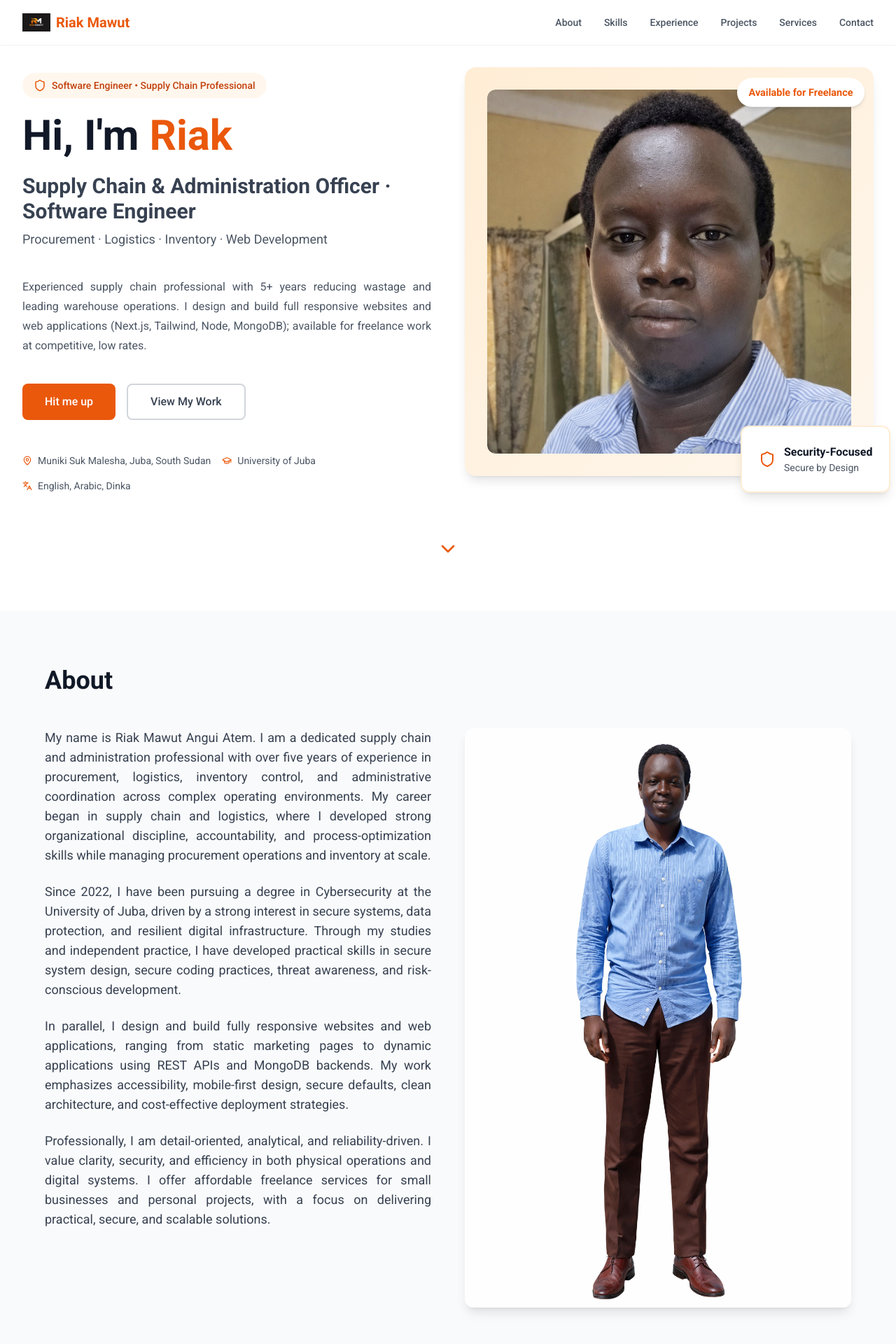
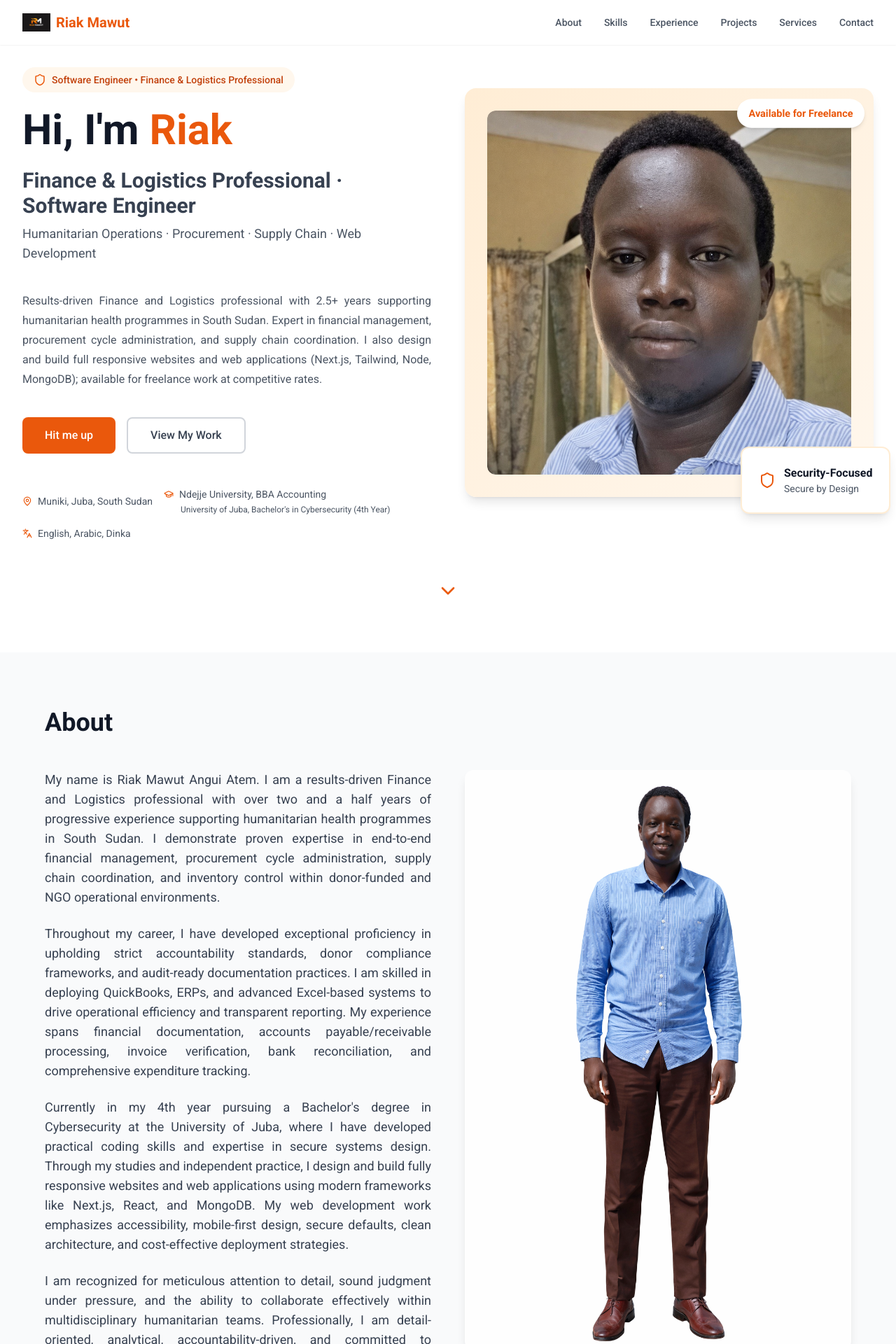
Before and after one commit to riakmawut1-hub/riak-portfolio, a Next.js app: page / in a window 1280 px wide. Shown: the top 1920 px of the page at 70% size. Built offline with nearby package versions, Linux system fonts and the light colour scheme.

Commit message:
Update portfolio profile and experience from CV

```diff
--- a/app/page.tsx
+++ b/app/page.tsx
@@ -25,15 +25,15 @@ export default function Portfolio() {
 
       name: "Riak Mawut Angui Atem",
 
-      title: "Supply Chain & Administration Officer · Software Engineer",
-
-      subtitle: "Procurement · Logistics · Inventory · Web Development",
+      title: "Finance & Logistics Professional · Software Engineer",
+
+      subtitle: "Humanitarian Operations · Procurement · Supply Chain · Web Development",
 
       webDev: "I build full responsive websites and web apps — affordable freelance rates.",
 
       cta: "Hit me up",
 
-      description: "Experienced supply chain professional with 5+ years reducing wastage and leading warehouse operations. I design and build full responsive websites and web applications (Next.js, Tailwind, Node, MongoDB); available for freelance work at competitive, low rates."
+      description: "Results-driven Finance and Logistics professional with 2.5+ years supporting humanitarian health programmes in South Sudan. Expert in financial management, procurement cycle administration, and supply chain coordination. I also design and build full responsive websites and web applications (Next.js, Tailwind, Node, MongoDB); available for freelance work at competitive rates."
 
     },
 
@@ -41,42 +41,50 @@ export default function Portfolio() {
 
       phone: "+211 922 950 783",
 
-      email: "riakmawut3@gmail.com",
-
-      location: "Muniki Suk Malesha, Juba, South Sudan"
+      email: "Riakmawut68@gmail.com",
+
+      location: "Muniki, Juba, South Sudan"
 
     },
 
     about: {
       paragraphs: [
-        "My name is Riak Mawut Angui Atem. I am a dedicated supply chain and administration professional with over five years of experience in procurement, logistics, inventory control, and administrative coordination across complex operating environments. My career began in supply chain and logistics, where I developed strong organizational discipline, accountability, and process-optimization skills while managing procurement operations and inventory at scale.",
-        "Since 2022, I have been pursuing a degree in Cybersecurity at the University of Juba, driven by a strong interest in secure systems, data protection, and resilient digital infrastructure. Through my studies and independent practice, I have developed practical skills in secure system design, secure coding practices, threat awareness, and risk-conscious development.",
-        "In parallel, I design and build fully responsive websites and web applications, ranging from static marketing pages to dynamic applications using REST APIs and MongoDB backends. My work emphasizes accessibility, mobile-first design, secure defaults, clean architecture, and cost-effective deployment strategies.",
-        "Professionally, I am detail-oriented, analytical, and reliability-driven. I value clarity, security, and efficiency in both physical operations and digital systems. I offer affordable freelance services for small businesses and personal projects, with a focus on delivering practical, secure, and scalable solutions."
+        "My name is Riak Mawut Angui Atem. I am a results-driven Finance and Logistics professional with over two and a half years of progressive experience supporting humanitarian health programmes in South Sudan. I demonstrate proven expertise in end-to-end financial management, procurement cycle administration, supply chain coordination, and inventory control within donor-funded and NGO operational environments.",
+        "Throughout my career, I have developed exceptional proficiency in upholding strict accountability standards, donor compliance frameworks, and audit-ready documentation practices. I am skilled in deploying QuickBooks, ERPs, and advanced Excel-based systems to drive operational efficiency and transparent reporting. My experience spans financial documentation, accounts payable/receivable processing, invoice verification, bank reconciliation, and comprehensive expenditure tracking.",
+        "Currently in my 4th year pursuing a Bachelor's degree in Cybersecurity at the University of Juba, where I have developed practical coding skills and expertise in secure systems design. Through my studies and independent practice, I design and build fully responsive websites and web applications using modern frameworks like Next.js, React, and MongoDB. My web development work emphasizes accessibility, mobile-first design, secure defaults, clean architecture, and cost-effective deployment strategies.",
+        "I am recognized for meticulous attention to detail, sound judgment under pressure, and the ability to collaborate effectively within multidisciplinary humanitarian teams. Professionally, I am detail-oriented, analytical, accountability-driven, and committed to leveraging financial acumen, logistics expertise, and technical skills to strengthen programme delivery. I offer affordable freelance services for web development and technical solutions for small businesses and personal projects."
       ]
     },
 
     skills: [
 
-      "Procurement Planning & Inventory Control (FIFO)",
-
-      "Vendor Negotiation & Logistics Coordination",
-
-      "Financial Management & Reporting",
-
-      "Team Leadership & Training",
-
-      "MS Office Suite & Adobe Photoshop",
+      "Financial Management & Accounting",
+
+      "Voucher Preparation & Audit-Ready Documentation",
+
+      "QuickBooks (Journal Entries, Ledger Posting, Bank Reconciliation)",
+
+      "Accounts Payable/Receivable Processing & Reconciliation",
+
+      "Procurement Cycle Administration (RFQ, RFP, Tendering, Bid Evaluation)",
+
+      "Supply Chain Coordination & Vendor Management",
+
+      "Inventory Control & Warehouse Operations",
+
+      "Advanced Microsoft Excel (Dashboards, Tracking Systems, Data Analysis)",
+
+      "Financial Reporting & Donor Compliance",
 
       "Web Development (Next.js, Tailwind, React)",
 
       "Backend Development (Node.js, Express, MongoDB)",
 
-      "Security Fundamentals & Secure Coding Practices",
-
       "Database Management & API Development",
 
-      "Responsive Design & Mobile-First Approach"
+      "Responsive Design & Mobile-First Approach",
+
+      "Security Fundamentals & Secure Coding Practices"
 
     ],
 
@@ -84,31 +92,41 @@ export default function Portfolio() {
 
       {
 
-        title: "Administration Section Head",
-
-        company: "Mayar Medical Center",
+        title: "Logistics & Administrative Assistant",
+
+        company: "Mayar Medical Centre",
 
         location: "Juba, South Sudan",
 
-        period: "December 2024 – December 2025",
+        period: "July 2025 – April 2026",
 
         highlights: [
 
-          "Coordinated incoming and outgoing correspondence, managing confidential information and ensuring effective communication within the organization",
-
-          "Organized meetings, conferences, and events, providing full logistical support, preparing agendas, and distributing minutes",
-
-          "Managed the executive calendar, scheduled appointments, arranged official travel and accommodations, and handled stakeholder interactions",
-
-          "Served as the main point of contact for client inquiries and stakeholder communications, providing timely and professional responses",
-
-          "Handled visitor reception, navigated clients within the office, and provided refreshments and hospitality services",
-
-          "Provided phone support, answered calls, took messages, and assisted in routine client inquiries",
-
-          "Monitored budgets and prepared expenditure reports to support compliance",
-
-          "Maintained detailed financial records, ensuring transparency and accuracy"
+          "Managed the full procurement cycle for medical and non-medical supplies — including RFQ preparation, supplier coordination, competitive bid evaluation, and purchase order processing — in strict compliance with internal controls and organisational standards.",
+
+          "Coordinated end-to-end logistics for pharmaceuticals, medical equipment, and consumables, ensuring timely and accurate delivery to sustain uninterrupted healthcare service delivery.",
+
+          "Maintained robust inventory management systems for pharmaceuticals, medical consumables, and general supplies, including real-time stock tracking, periodic reconciliation, and expiry date monitoring to prevent waste and stockouts.",
+
+          "Oversaw warehouse operations and storage best practices, ensuring proper handling, systematic organisation, and full accountability of all medical and non-medical stock.",
+
+          "Verified supplier invoices against purchase orders, delivery notes, and contracts, ensuring 100% accuracy and donor compliance prior to payment authorisation.",
+
+          "Prepared payment vouchers and maintained comprehensive financial documentation to support transparent recordkeeping, operational audits, and donor reporting requirements.",
+
+          "Supported financial operations including petty cash management, expenditure tracking, and accounting processes using QuickBooks and Excel-based financial tools.",
+
+          "Maintained and regularly updated supplier databases; monitored vendor performance to ensure reliability, cost-effectiveness, and sustained service quality.",
+
+          "Conducted consumption trend analysis to inform procurement planning and prevent critical stockouts of essential medical supplies.",
+
+          "Designed and maintained Excel-based tracking tools for inventory management, procurement activity, and financial data reporting, improving data accessibility for management decision-making.",
+
+          "Ensured full compliance with internal policies, standard operating procedures, and accountability standards across all logistics, procurement, and administrative functions.",
+
+          "Facilitated cross-functional coordination between medical, administrative, and finance teams to align supply chain activities with programme delivery priorities.",
+
+          "Produced operational and financial reports to support management oversight, programme review, and donor accountability processes."
 
         ]
 
@@ -116,49 +134,33 @@ export default function Portfolio() {
 
       {
 
-        title: "Supply Chain Officer/Assistant",
-
-        company: "Awake General Trading & Entrepreneurship Co. Ltd",
+        title: "Finance & Administrative Assistant",
+
+        company: "Favor Africa Ministries International",
 
         location: "Juba, South Sudan",
 
-        period: "January 2020 – January 2025",
+        period: "January 2024 – June 2025",
 
         highlights: [
 
-          "Oversaw end-to-end supply chain operations, including procurement planning, order processing, and vendor engagement",
-
-          "Conducted supplier evaluations, negotiated terms, and ensured quality and compliance in all transactions",
-
-          "Monitored stock worth over 10M SSP using FIFO methods, reducing wastage by 20%",
-
-          "Implemented FIFO stock control, minimizing wastage and improving inventory accuracy by 20%",
-
-          "Processed procurement requests for office and warehouse supplies, ensuring inventory readiness",
-
-          "Prepared load plans, packing lists, and documentation for accurate and timely deliveries",
-
-          "Supervised over 150 shipments with a 98% on-time delivery rate and led cross-functional logistics teams",
-
-          "Organized transportation logistics for shipments across South Sudan, improving delivery efficiency by 15%",
-
-          "Coordinated shipments with vendors and logistics teams, verified packing lists, and ensured accurate and timely deliveries",
-
-          "Maintained detailed documentation, issued waybills, and completed paperwork for in-and-out movements of materials",
-
-          "Redesigned warehouse layout, increasing storage efficiency by 25% and streamlining retrieval processes",
-
-          "Coordinated with vendors and logistics teams to resolve shipment delays and discrepancies",
-
-          "Acted as a point of contact for clients and suppliers, maintaining professional relationships",
-
-          "Monitored budgets, generated financial reports, and supported external audits",
-
-          "Monitored budget allocations, tracked expenditures, and prepared reports, supporting financial compliance and accurate record-keeping",
-
-          "Submitted weekly inventory and warehouse stock reports to program managers, contributing to transparent supply chain management",
-
-          "Maintained documentation including purchase orders, invoices, delivery notes, and supplier records"
+          "Executed end-to-end financial documentation encompassing voucher preparation, payment requests, and expenditure tracking to underpin accurate programme budgeting and donor reporting.",
+
+          "Verified all supplier invoices against purchase orders and delivery notes, ensuring full compliance and elimination of discrepancies across programme financial records.",
+
+          "Maintained audit-ready financial filing systems in alignment with internal controls, donor requirements, and international accountability standards.",
+
+          "Supported the full procurement process by preparing RFQs, conducting comparative quotation analysis, evaluating bids, and coordinating supplier follow-up to facilitate timely acquisition of goods and services.",
+
+          "Tracked purchase orders and coordinated logistics activities including dispatch planning, transport arrangements, and delivery confirmation to ensure uninterrupted programme operations.",
+
+          "Managed inventory tracking, stock movement recording, and reconciliation processes using Excel-based systems, maintaining accurate and up-to-date stock records.",
+
+          "Supported payroll administration by managing employee time tracking, leave records, and benefits deductions, reducing discrepancies by 15%.",
+
+          "Provided comprehensive administrative support including document control, correspondence management, and office coordination to sustain operational effectiveness.",
+
+          "Developed and maintained Excel dashboards for finance, procurement, and inventory reporting, enabling data-driven management oversight and programme planning."
 
         ]
 
@@ -471,27 +473,28 @@ export default function Portfolio() {
             "@type": "Person",
             "name": "Riak Mawut Angui Atem",
             "alternateName": "Riak Mawut",
-            "jobTitle": "Supply Chain & Administration Officer",
-            "description": "Supply Chain Professional with 5+ years experience. Cybersecurity student at University of Juba. Freelance web developer.",
+            "jobTitle": "Finance & Logistics Professional",
+            "description": "Finance and Logistics professional with 2.5+ years supporting humanitarian health programmes. Expert in financial management, procurement, supply chain coordination. Also a freelance web developer.",
             "url": "https://riak-portfolio.onrender.com",
             "image": "https://riak-portfolio.onrender.com/profile-icon.png",
-            "email": "riakmawut3@gmail.com",
+            "email": "Riakmawut68@gmail.com",
             "telephone": "+211922950783",
             "address": {
               "@type": "PostalAddress",
               "addressLocality": "Juba",
               "addressCountry": "South Sudan",
-              "streetAddress": "Muniki Suk Malesha"
+              "streetAddress": "Muniki"
             },
             "alumniOf": {
               "@type": "EducationalOrganization",
-              "name": "University of Juba"
+              "name": "Ndejje University"
             },
             "knowsAbout": [
+              "Finance & Accounting",
+              "Procurement",
               "Supply Chain Management",
-              "Procurement",
               "Logistics",
-              "Cybersecurity",
+              "QuickBooks",
               "Web Development",
               "Next.js",
               "React",
@@ -629,7 +632,7 @@ export default function Portfolio() {
 
                 <span className="text-xs sm:text-sm font-medium text-orange-700">
 
-                  Software Engineer • Supply Chain Professional
+                  Software Engineer • Finance & Logistics Professional
 
                 </span>
 
@@ -697,11 +700,21 @@ export default function Portfolio() {
 
                 </div>
 
-                <div className="flex items-center space-x-2">
-
-                  <GraduationCap size={14} className="text-orange-600 flex-shrink-0" />
-
-                  <span>University of Juba</span>
+                <div className="flex flex-col space-y-1">
+
+                  <div className="flex items-center space-x-2">
+
+                    <GraduationCap size={14} className="text-orange-600 flex-shrink-0" />
+
+                    <span>Ndejje University, BBA Accounting</span>
+
+                  </div>
+
+                  <div className="flex items-center space-x-2 ml-6">
+
+                    <span className="text-xs text-gray-600">University of Juba, Bachelor's in Cybersecurity (4th Year)</span>
+
+                  </div>
 
                 </div>
 
```
